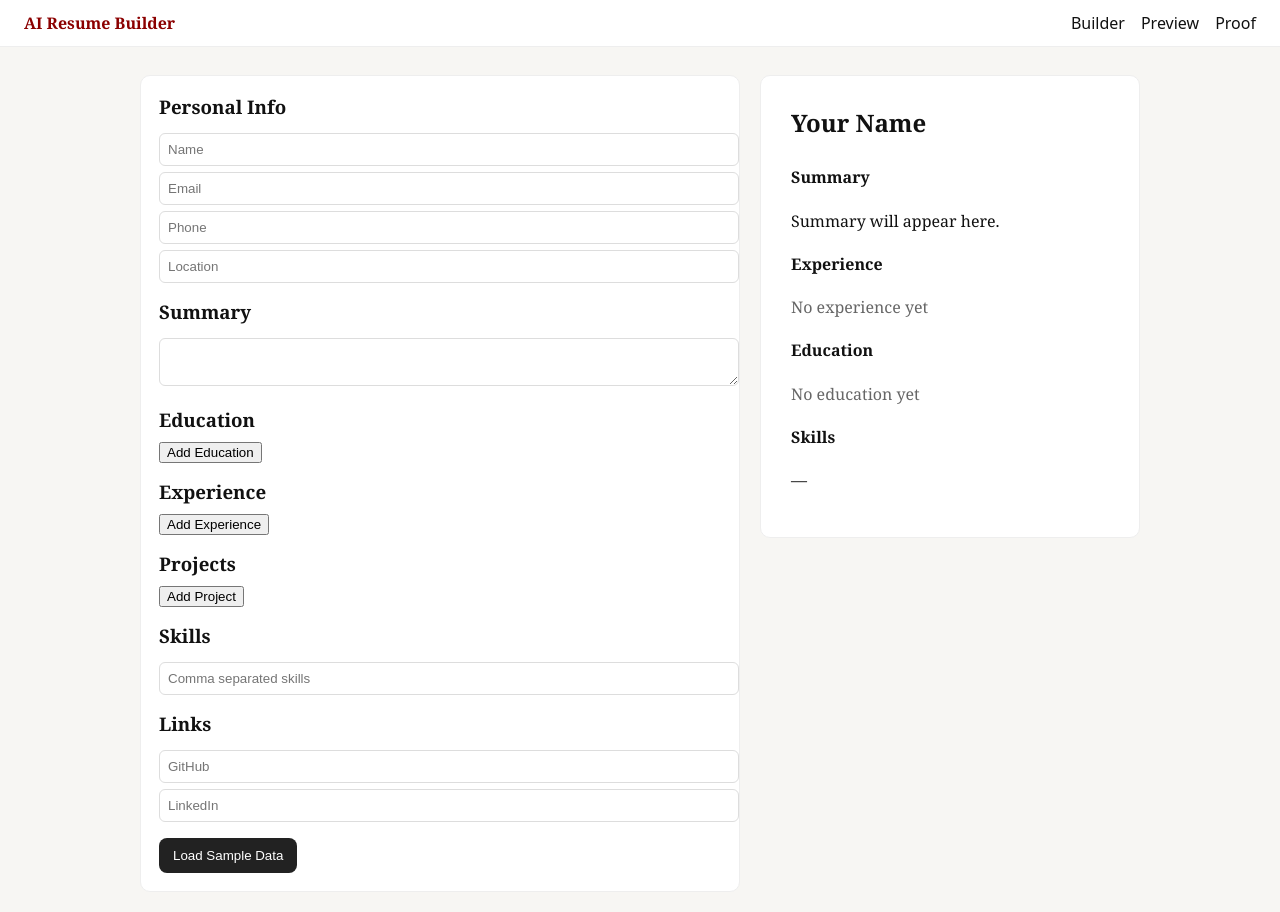
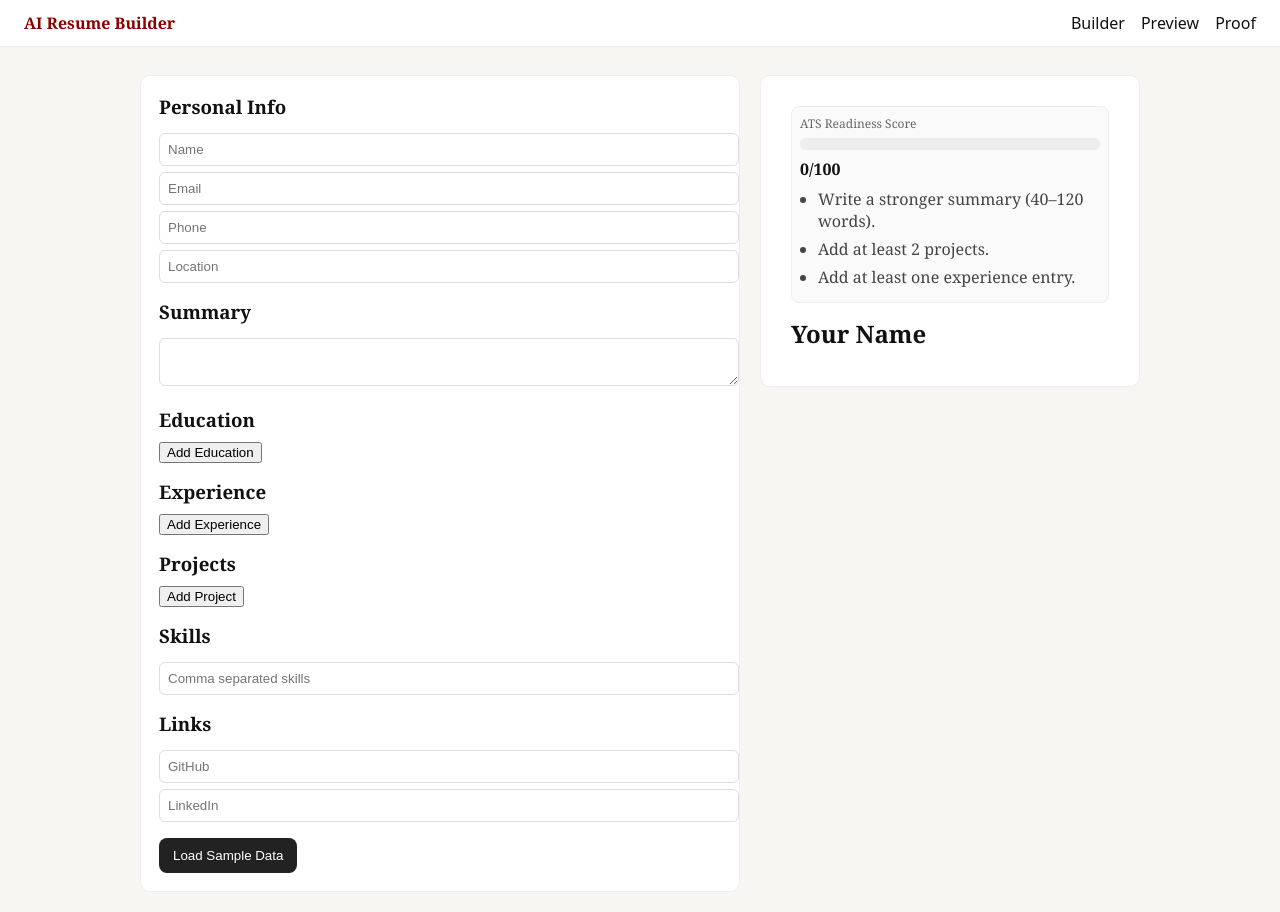
Before and after one commit to saniyanaaz1775/-resume-builder, a React (Vite) app in the folder ai-resume-builder/: page /builder in a window 1280 px wide. Shown: the top 912 px of the page. Built offline with nearby package versions, Linux system fonts and the light colour scheme.

Commit message:
Third step: added more updates / features

```diff
--- a/ai-resume-builder/src/pages/Builder.jsx
+++ b/ai-resume-builder/src/pages/Builder.jsx
@@ -1,4 +1,4 @@
-import React, { useState } from "react";
+import React, { useEffect, useState } from "react";
 import LivePreview from "../partials/LivePreview";
 
 const sample = {
@@ -6,13 +6,22 @@ const sample = {
   summary: "Product-focused engineering leader with 8+ years building delightful developer tools.",
   education: [{ school: "State University", degree: "B.S. Computer Science", year: "2016" }],
   experience: [{ company: "Acme Corp", role: "Senior Engineer", years: "2019–2024", bullets: ["Built features", "Led team"] }],
-  projects: [{ name: "Project X", desc: "A tool for X" }],
+  projects: [{ name: "Project X", desc: "A tool for X", bullets: ["Achieved 2x growth"] }],
   skills: "React,Node.js,TypeScript,Testing",
   links: { github: "https://github.com/janedoe", linkedin: "https://linkedin.com/in/janedoe" }
 };
 
 export default function Builder() {
-  const [data, setData] = useState({
+  const [data, setData] = useState(() => {
+    const saved = localStorage.getItem("resumeBuilderData");
+    if (saved) {
+      try {
+        return JSON.parse(saved);
+      } catch {
+        // ignore parse error
+      }
+    }
+    return {
       personal: { name: "", email: "", phone: "", location: "" },
       summary: "",
       education: [],
@@ -20,14 +29,58 @@ export default function Builder() {
       projects: [],
       skills: "",
       links: { github: "", linkedin: "" }
+    };
   });
+
+  // autosave on every change
+  useEffect(() => {
+    try {
+      localStorage.setItem("resumeBuilderData", JSON.stringify(data));
+    } catch (e) {
+      // ignore
+    }
+  }, [data]);
 
   function loadSample() {
     setData(sample);
   }
 
   function addItem(section) {
-    setData(prev => ({ ...prev, [section]: [...prev[section], {}] }));
+    const defaults = {
+      education: { school: "", degree: "", year: "" },
+      experience: { company: "", role: "", years: "", bullets: [""] },
+      projects: { name: "", desc: "", bullets: [""] }
+    };
+    setData(prev => ({ ...prev, [section]: [...prev[section], defaults[section]] }));
+  }
+
+  function updateArrayItem(section, index, field, value) {
+    setData(prev => {
+      const copy = { ...prev };
+      copy[section] = copy[section].map((it, i) => i === index ? { ...it, [field]: value } : it);
+      return copy;
+    });
+  }
+
+  function updateBullet(section, index, bulletIndex, value) {
+    setData(prev => {
+      const copy = { ...prev };
+      const item = { ...copy[section][index] };
+      item.bullets = [...(item.bullets || [])];
+      item.bullets[bulletIndex] = value;
+      copy[section] = copy[section].map((it, i) => i === index ? item : it);
+      return copy;
+    });
+  }
+
+  function addBullet(section, index) {
+    setData(prev => {
+      const copy = { ...prev };
+      const item = { ...copy[section][index] };
+      item.bullets = [...(item.bullets || []), ""];
+      copy[section] = copy[section].map((it, i) => i === index ? item : it);
+      return copy;
+    });
   }
 
   return (
@@ -49,9 +102,10 @@ export default function Builder() {
         <div className="form-section">
           <h3>Education</h3>
           {data.education.map((ed, i) => (
-            <div key={i} className="mini-row">
-              <input placeholder="School" />
-              <input placeholder="Degree" />
+            <div key={i} className="edu-row">
+              <input placeholder="School" value={ed.school || ""} onChange={e=>updateArrayItem("education", i, "school", e.target.value)} />
+              <input placeholder="Degree" value={ed.degree || ""} onChange={e=>updateArrayItem("education", i, "degree", e.target.value)} />
+              <input placeholder="Year" value={ed.year || ""} onChange={e=>updateArrayItem("education", i, "year", e.target.value)} />
             </div>
           ))}
           <button onClick={()=>addItem("education")}>Add Education</button>
@@ -60,9 +114,18 @@ export default function Builder() {
         <div className="form-section">
           <h3>Experience</h3>
           {data.experience.map((ex,i)=>(
-            <div key={i} className="mini-row">
-              <input placeholder="Company" />
-              <input placeholder="Role" />
+            <div key={i} className="exp-row">
+              <input placeholder="Company" value={ex.company || ""} onChange={e=>updateArrayItem("experience", i, "company", e.target.value)} />
+              <input placeholder="Role" value={ex.role || ""} onChange={e=>updateArrayItem("experience", i, "role", e.target.value)} />
+              <input placeholder="Years" value={ex.years || ""} onChange={e=>updateArrayItem("experience", i, "years", e.target.value)} />
+              <div className="bullets">
+                {(ex.bullets || []).map((b, bi) => (
+                  <div key={bi} className="bullet-row">
+                    <input placeholder="Bullet" value={b} onChange={e=>updateBullet("experience", i, bi, e.target.value)} />
+                  </div>
+                ))}
+                <button onClick={()=>addBullet("experience", i)}>Add bullet</button>
+              </div>
             </div>
           ))}
           <button onClick={()=>addItem("experience")}>Add Experience</button>
@@ -71,8 +134,17 @@ export default function Builder() {
         <div className="form-section">
           <h3>Projects</h3>
           {data.projects.map((p,i)=>(
-            <div key={i} className="mini-row">
-              <input placeholder="Project name" />
+            <div key={i} className="proj-row">
+              <input placeholder="Project name" value={p.name || ""} onChange={e=>updateArrayItem("projects", i, "name", e.target.value)} />
+              <input placeholder="Short description" value={p.desc || ""} onChange={e=>updateArrayItem("projects", i, "desc", e.target.value)} />
+              <div className="bullets">
+                {(p.bullets || []).map((b, bi) => (
+                  <div key={bi} className="bullet-row">
+                    <input placeholder="Bullet" value={b} onChange={e=>updateBullet("projects", i, bi, e.target.value)} />
+                  </div>
+                ))}
+                <button onClick={()=>addBullet("projects", i)}>Add bullet</button>
+              </div>
             </div>
           ))}
           <button onClick={()=>addItem("projects")}>Add Project</button>
--- a/ai-resume-builder/src/partials/LivePreview.jsx
+++ b/ai-resume-builder/src/partials/LivePreview.jsx
@@ -1,46 +1,159 @@
-import React from "react";
+import React, { useMemo } from "react";
+
+function wordCount(text = "") {
+  return (text || "").trim().split(/\s+/).filter(Boolean).length;
+}
+
+function hasNumberLike(text = "") {
+  return /[\d%kK×xX]/.test(text || "");
+}
 
 export default function LivePreview({ data }) {
+  const scoreData = useMemo(() => {
+    const summaryWords = wordCount(data.summary);
+    const projectsCount = (data.projects || []).filter(p => (p.name || p.desc || (p.bullets && p.bullets.some(Boolean)))).length;
+    const experienceCount = (data.experience || []).filter(e => (e.company || e.role || (e.bullets && e.bullets.some(Boolean)))).length;
+    const skillsCount = (data.skills || "").split(",").map(s=>s.trim()).filter(Boolean).length;
+    const hasLink = !!((data.links || {}).github || (data.links || {}).linkedin);
+    const educationComplete = (data.education || []).some(ed => ed.school && ed.degree && ed.year);
+
+    let score = 0;
+    if (summaryWords >= 40 && summaryWords <= 120) score += 15;
+    if (projectsCount >= 2) score += 10;
+    if (experienceCount >= 1) score += 10;
+    if (skillsCount >= 8) score += 10;
+    if (hasLink) score += 10;
+
+    // any experience/project bullet contains number-like token
+    const allBullets = [
+      ...(data.experience || []).flatMap(e => e.bullets || []),
+      ...(data.projects || []).flatMap(p => p.bullets || [])
+    ];
+    if (allBullets.some(b => hasNumberLike(b))) score += 15;
+    if (educationComplete) score += 10;
+
+    if (score > 100) score = 100;
+
+    // suggestions
+    const suggestions = [];
+    if (summaryWords < 40 || summaryWords > 120) suggestions.push("Write a stronger summary (40–120 words).");
+    if (projectsCount < 2) suggestions.push("Add at least 2 projects.");
+    if (experienceCount < 1) suggestions.push("Add at least one experience entry.");
+    if (skillsCount < 8) suggestions.push("Add more skills (target 8+).");
+    if (!allBullets.some(b => hasNumberLike(b))) suggestions.push("Add measurable impact (numbers) in bullets.");
+    if (!hasLink) suggestions.push("Add a GitHub or LinkedIn link.");
+    if (!educationComplete && (data.education || []).length > 0) suggestions.push("Complete education fields (school, degree, year).");
+
+    return { score, suggestions: suggestions.slice(0,3), details: { summaryWords, projectsCount, experienceCount, skillsCount, hasLink, educationComplete } };
+  }, [data]);
+
+  const { score, suggestions } = scoreData;
+
+  const showSummary = (data.summary || "").trim().length > 0;
+  const showExperience = (data.experience || []).some(e => e.company || e.role || (e.bullets && e.bullets.some(Boolean)));
+  const showEducation = (data.education || []).some(ed => ed.school || ed.degree || ed.year);
+  const showProjects = (data.projects || []).some(p => p.name || p.desc || (p.bullets && p.bullets.some(Boolean)));
+  const showSkills = (data.skills || "").trim().length > 0;
+  const showLinks = !!((data.links || {}).github || (data.links || {}).linkedin);
+
   return (
     <div className="preview-card">
+      <div className="score-block">
+        <label className="score-label">ATS Readiness Score</label>
+        <div className="score-meter" aria-hidden>
+          <div className="score-fill" style={{width: `${score}%`}} />
+        </div>
+        <div className="score-value">{score}/100</div>
+        {suggestions.length > 0 && (
+          <ul className="suggestions">
+            {suggestions.map((s, i) => <li key={i}>{s}</li>)}
+          </ul>
+        )}
+      </div>
+
       <header className="preview-header">
         <h2>{data.personal.name || "Your Name"}</h2>
         <div className="meta">
-          <span>{data.personal.location}</span>
-          <span>{data.personal.email}</span>
-          <span>{data.personal.phone}</span>
+          {data.personal.location && <span>{data.personal.location}</span>}
+          {data.personal.email && <span>{data.personal.email}</span>}
+          {data.personal.phone && <span>{data.personal.phone}</span>}
         </div>
       </header>
 
+      {showSummary && (
         <section className="preview-section">
           <h4>Summary</h4>
-        <p>{data.summary || "Summary will appear here."}</p>
+          <p>{data.summary}</p>
         </section>
+      )}
 
+      {showExperience && (
         <section className="preview-section">
           <h4>Experience</h4>
-        {data.experience.length === 0 ? <p className="muted">No experience yet</p> : data.experience.map((ex,i)=>(
+          {(data.experience || []).map((ex,i) => {
+            if (!ex.company && !ex.role && !(ex.bullets && ex.bullets.some(Boolean))) return null;
+            return (
               <div key={i} className="preview-item">
-            <strong>{ex.role || ex.company || "Role"}</strong>
-            <div className="muted">{ex.company}</div>
+                <strong>{ex.role || ex.company}</strong>
+                <div className="muted">{ex.company} {ex.years ? `• ${ex.years}` : ""}</div>
+                <ul>
+                  {(ex.bullets || []).filter(Boolean).map((b, bi) => <li key={bi}>{b}</li>)}
+                </ul>
               </div>
-        ))}
+            );
+          })}
         </section>
+      )}
 
+      {showProjects && (
+        <section className="preview-section">
+          <h4>Projects</h4>
+          {(data.projects || []).map((p,i) => {
+            if (!p.name && !p.desc && !(p.bullets && p.bullets.some(Boolean))) return null;
+            return (
+              <div key={i} className="preview-item">
+                <strong>{p.name}</strong>
+                <div className="muted">{p.desc}</div>
+                <ul>
+                  {(p.bullets || []).filter(Boolean).map((b, bi) => <li key={bi}>{b}</li>)}
+                </ul>
+              </div>
+            );
+          })}
+        </section>
+      )}
+
+      {showEducation && (
         <section className="preview-section">
           <h4>Education</h4>
-        {data.education.length === 0 ? <p className="muted">No education yet</p> : data.education.map((ed,i)=>(
+          {(data.education || []).map((ed,i) => {
+            if (!ed.school && !ed.degree && !ed.year) return null;
+            return (
               <div key={i} className="preview-item">
-            <strong>{ed.school || "School"}</strong>
-            <div className="muted">{ed.degree}</div>
+                <strong>{ed.school}</strong>
+                <div className="muted">{ed.degree} {ed.year ? `• ${ed.year}` : ""}</div>
               </div>
-        ))}
+            );
+          })}
         </section>
+      )}
 
+      {showSkills && (
         <section className="preview-section">
           <h4>Skills</h4>
-        <p>{data.skills || "—"}</p>
+          <p>{(data.skills || "").split(",").map(s=>s.trim()).filter(Boolean).join(", ")}</p>
         </section>
+      )}
+
+      {showLinks && (
+        <section className="preview-section">
+          <h4>Links</h4>
+          <div className="links">
+            {data.links.github && <div><a href={data.links.github} target="_blank" rel="noreferrer">GitHub</a></div>}
+            {data.links.linkedin && <div><a href={data.links.linkedin} target="_blank" rel="noreferrer">LinkedIn</a></div>}
+          </div>
+        </section>
+      )}
     </div>
   );
 }
--- a/ai-resume-builder/src/styles.css
+++ b/ai-resume-builder/src/styles.css
@@ -28,3 +28,20 @@ body{margin:0;font-family:system-ui,Segoe UI,Roboto,Arial;background:var(--bg);c
 .preview-section{margin-top:12px}
 .muted{color:#666}
 .resume-print{background:#fff;padding:24px;border-radius:8px;border:1px solid #ddd}
+
+/* Score meter */
+.score-block{margin-bottom:14px;padding:8px;border-radius:8px;background:#fafafa;border:1px solid #eee}
+.score-label{display:block;font-size:12px;color:#666;margin-bottom:6px}
+.score-meter{background:#eee;height:12px;border-radius:999px;overflow:hidden}
+.score-fill{height:100%;background:linear-gradient(90deg,var(--accent),#b00000);transition:width 220ms ease}
+.score-value{font-weight:700;margin-top:8px}
+.suggestions{margin:8px 0 0;padding-left:18px;color:#444}
+.suggestions li{margin-bottom:6px}
+
+.preview-item{margin:8px 0}
+.preview-item ul{margin:6px 0 0;padding-left:18px}
+
+.edu-row,.exp-row,.proj-row{display:flex;flex-direction:column;gap:8px;margin-bottom:8px}
+.bullet-row{display:flex;gap:8px;margin-bottom:6px}
+.bullet-row input{flex:1}
+.bullets button{margin-top:6px;padding:6px 8px;border-radius:6px;background:#eee;border:1px solid #ddd}
```
Lines whose indentation alone changed are shown as unchanged.
